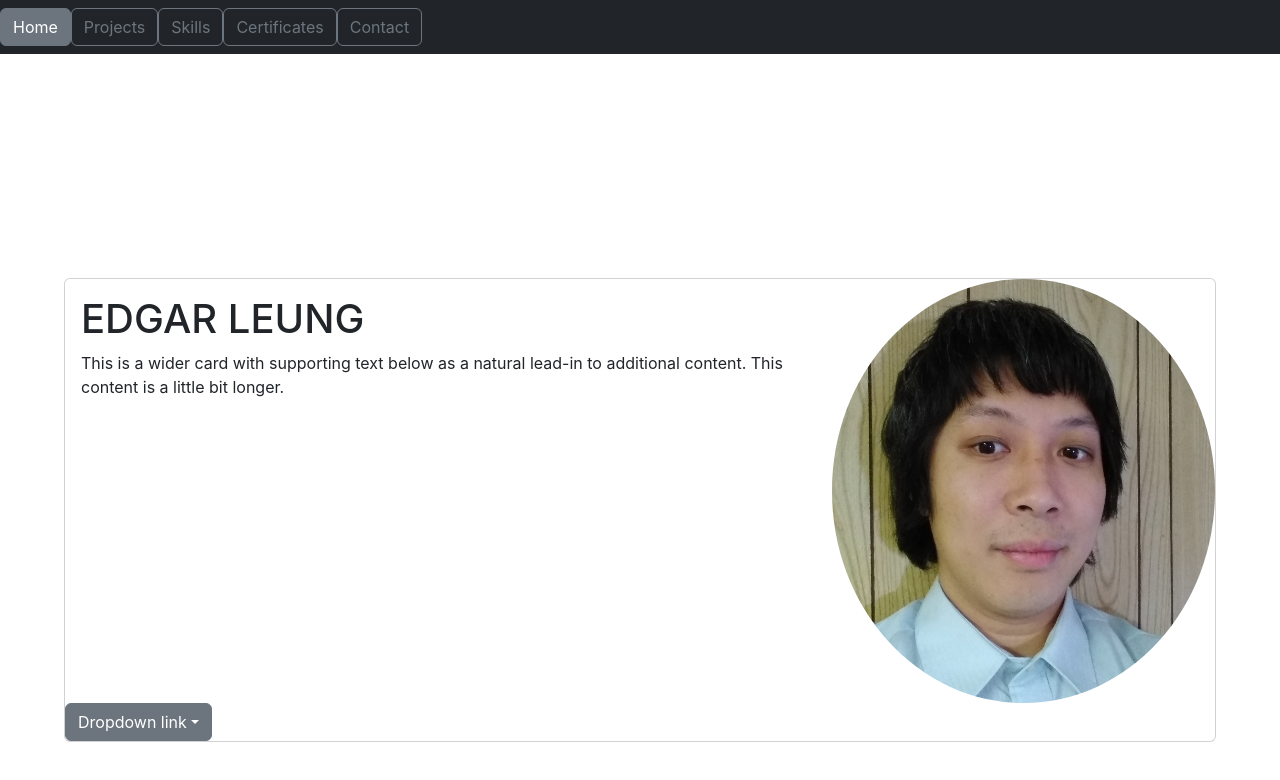
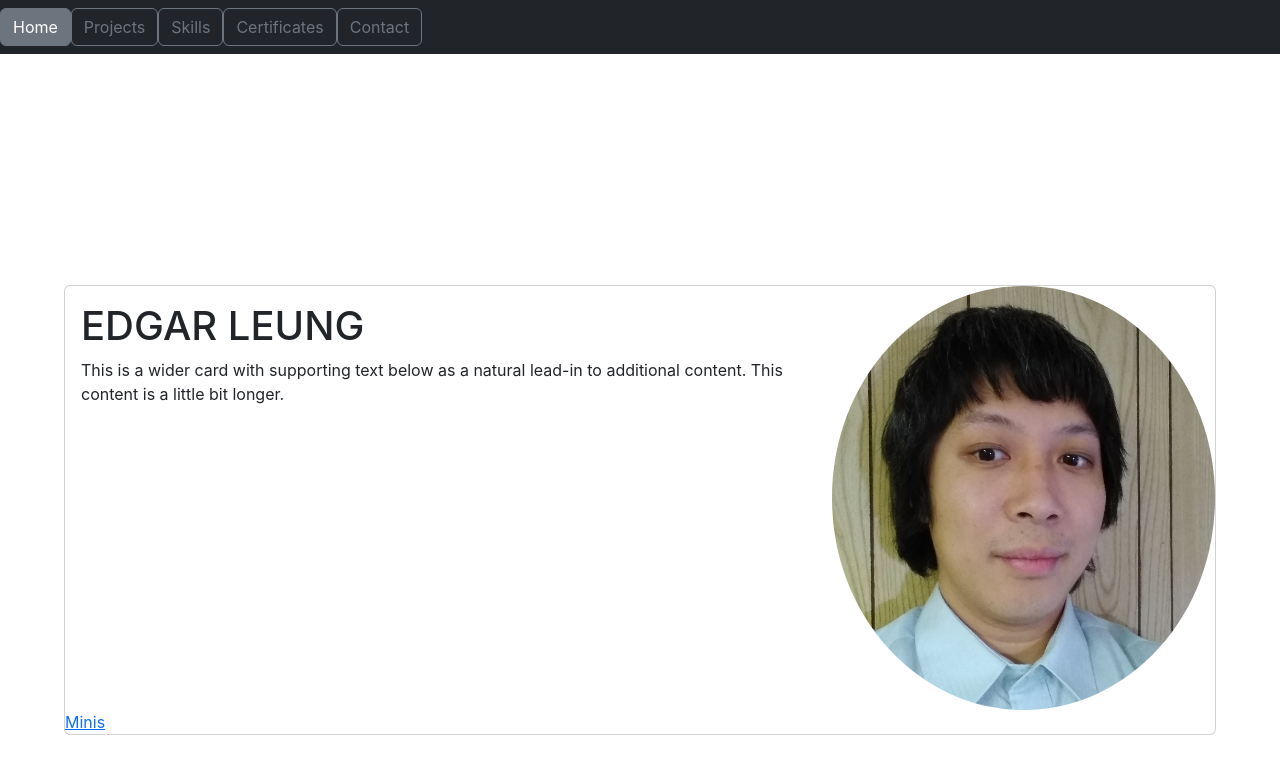
Before and after one commit to Eds-Dbug/profile2, a React (Create React App) app: page / in a window 1280 px wide. Shown: the top 780 px of the page. Built offline with nearby package versions, Linux system fonts and the light colour scheme.

Commit message:
new nested routes

```diff
--- a/src/App.tsx
+++ b/src/App.tsx
@@ -13,6 +13,8 @@ import Skills from './routes/Skills';
 import Cycling from './routes/HobbyRoutes/Cycling';
 import Minis from './routes/HobbyRoutes/Minis';
 import Chivalry from './routes/HobbyRoutes/Chivalry';
+import Spinner from 'react-bootstrap/Spinner';
+
 //import NavBar from '../src/NavBar/NavBar';
 
 const router = createBrowserRouter([
@@ -24,12 +26,6 @@ const router = createBrowserRouter([
 			{
 				index: true,
 				element: <Home />,
-				// children: [
-				// 	{
-				// 		path: '/home/minis',
-				// 		element: <Minis/>
-				// 	}
-				// ]
 			},
 			{
 				path: '/projects',
@@ -48,13 +44,27 @@ const router = createBrowserRouter([
 				path: '/contact',
 				element: <Contact />,
 			},
+
+			{
+				path: 'home/chivalry',
+				element: <Chivalry />,
+			},
+			{
+				path: 'home/cycling',
+				element: <Cycling />,
+			},
 		],
 	},
 ]);
 
 
 function App() {
-  return <RouterProvider router={router} />;
+  return (
+		<RouterProvider
+			router={router}
+			fallbackElement={<Spinner animation="border" />}
+		/>
+	);
 }
 
 export default App;
--- a/src/NavBar/ActiveNavBar.tsx
+++ b/src/NavBar/ActiveNavBar.tsx
@@ -1,6 +1,6 @@
 import React from 'react'
 import links from './Links'
-import { NavLink } from 'react-router-dom'
+import { NavLink } from 'react-router-dom';
 
 export default function ActiveNavBar() {
 
--- a/src/index.tsx
+++ b/src/index.tsx
@@ -1,6 +1,6 @@
 import React from 'react';
 import ReactDOM from 'react-dom/client';
-import reportWebVitals from './reportWebVitals';
+//import reportWebVitals from './reportWebVitals.js';
 import App from './App';
 
 
@@ -14,4 +14,4 @@ root.render(
 // If you want to start measuring performance in your app, pass a function
 // to log results (for example: reportWebVitals(console.log))
 // or send to an analytics endpoint. Learn more: https://bit.ly/CRA-vitals
-reportWebVitals();
+//reportWebVitals();
--- a/src/routes/Home.tsx
+++ b/src/routes/Home.tsx
@@ -1,5 +1,6 @@
 import React from 'react'
 import { Outlet } from 'react-router';
+import { NavLink } from 'react-router-dom';
 import './styles/home.scss';
 
 export default function Home() {
@@ -17,22 +18,19 @@ export default function Home() {
           <div className="col-md-4 ">
             <img src={require("../Pictures/ME.jpg")} className="img-fluid rounded-circle" alt="..."/>
           </div>
-            <div className="home__block__dropdown dropdown ">
-              <a className="btn btn-secondary dropdown-toggle " href="#" role="button" data-bs-toggle="dropdown" aria-expanded="false">
-                Dropdown link
-              </a>
+          <div>
+            <nav>
+              <NavLink to='home/minis'>
+                Minis
+              </NavLink>
+            </nav>
+            <Outlet/>
+          </div>
 
-              <ul className="dropdown-menu ">
-                <li><a className="dropdown-item" href="#">Action</a></li>
-                <li><a className="dropdown-item" href="#">Another action</a></li>
-                <li><a className="dropdown-item" href="#">Something else here</a></li>
-              </ul>
-          </div>
         </div>
-
       </div>
 
-      <Outlet/>
+
     </div>
   )
 }
--- a/tsconfig.json
+++ b/tsconfig.json
@@ -101,6 +101,6 @@
     // "skipDefaultLibCheck": true,                      /* Skip type checking .d.ts files that are included with TypeScript. */
     "skipLibCheck": true                                 /* Skip type checking all .d.ts files. */
   },
-    "exclude": [ "node_modules", "src/App.test.js", "src/reportWebVitals.js"],
+    "exclude": [ "node_modules", "src/App.test.js"],
 
 }
```
Also changed, not shown: src/NavBar/Hobbies/HobbiesSideBar.tsx (added, +7 -0 lines).
